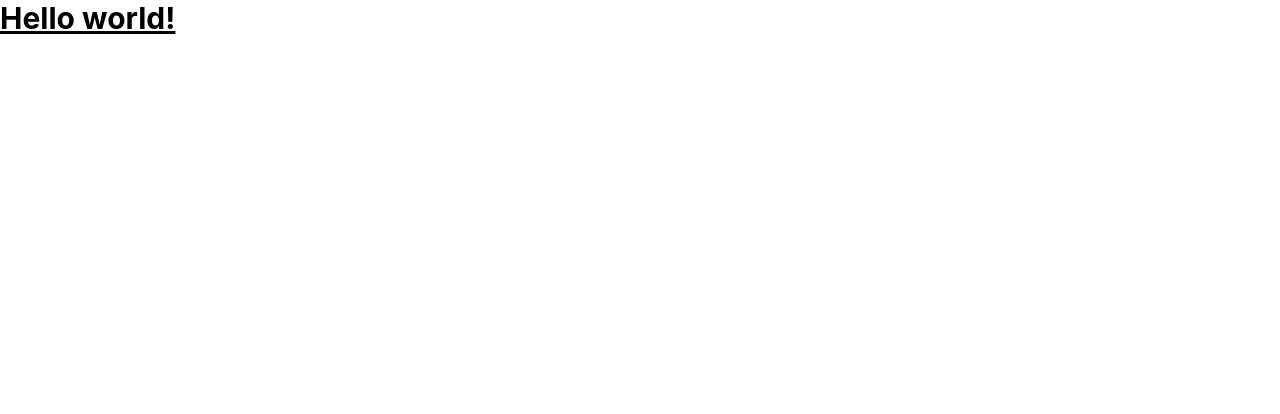
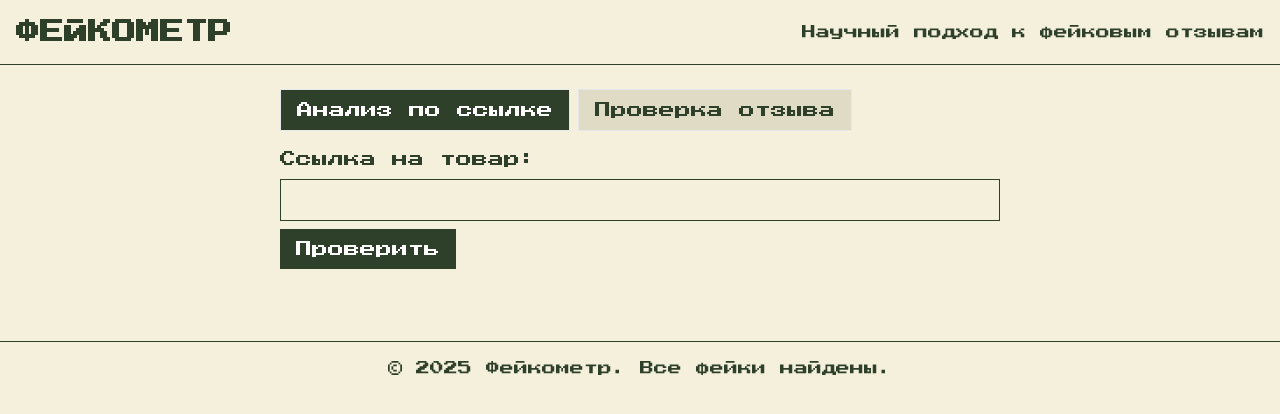
Before and after one commit to koldun256/feikometr, a React (Create React App) app: page / in a window 1280 px wide. Shown: the top 414 px of the page. Built offline with nearby package versions, Linux system fonts and the light colour scheme.

Commit message:
basic layout

```diff
--- a/public/index.html
+++ b/public/index.html
@@ -24,7 +24,8 @@
       work correctly both with client-side routing and a non-root public URL.
       Learn how to configure a non-root public URL by running `npm run build`.
     -->
-    <title>React App</title>
+    <title>ФЕЙКОМЕТР</title>
+    <link href="https://fonts.googleapis.com/css2?family=Press+Start+2P:wght@400;700&display=swap" rel="stylesheet">
   </head>
   <body>
     <noscript>You need to enable JavaScript to run this app.</noscript>
--- a/src/App.js
+++ b/src/App.js
@@ -1,7 +1,21 @@
+import React, { useState } from "react";
+import AppLayout from "./AppLayout";
+import TabsSwitcher from "./TabsSwitcher";
+import LinkAnalyzer from "./LinkAnalyzer";
+
+const ManualCheck = () => (
+  <div className="text-center text-gray-600 mt-10">
+    Функция «Проверка отзыва» скоро будет доступна.
+  </div>
+);
+
 export default function App() {
+  const [activeTab, setActiveTab] = useState("link");
+
   return (
-    <h1 className="text-3xl font-bold underline">
-      Hello world!
-    </h1>
-  )
+    <AppLayout>
+      <TabsSwitcher activeTab={activeTab} onTabChange={setActiveTab} />
+      {activeTab === "link" ? <LinkAnalyzer /> : <ManualCheck />}
+    </AppLayout>
+  );
 }
--- /dev/null
+++ b/src/AppLayout.jsx
@@ -0,0 +1,16 @@
+import React from "react";
+
+export default function AppLayout({ children }) {
+  return (
+    <div className="min-h-screen bg-[#f5f0dc] text-[#2e4029] font-retro">
+      <header className="p-4 border-b border-[#2e4029] flex items-center justify-between">
+        <h1 className="text-2xl font-bold">ФЕЙКОМЕТР</h1>
+        <div className="text-sm">Научный подход к фейковым отзывам</div>
+      </header>
+      <main className="p-6 max-w-3xl mx-auto">{children}</main>
+      <footer className="p-4 border-t border-[#2e4029] text-center text-sm mt-8">
+        © 2025 Фейкометр. Все фейки найдены.
+      </footer>
+    </div>
+  );
+}
--- /dev/null
+++ b/src/Fakeometer.jsx
@@ -0,0 +1,11 @@
+import React from "react";
+
+export default function Fakeometer({ score }) {
+  return (
+    <div className="mt-6 p-4 border border-[#2e4029] bg-[#fffdeb] text-center">
+      <div className="text-lg font-bold">Средняя достоверность</div>
+      <div className="text-3xl mt-2">{score}%</div>
+      <div className="mt-1 text-sm">(по шкале научного прибора)</div>
+    </div>
+  );
+}
--- /dev/null
+++ b/src/LinkAnalyzer.jsx
@@ -0,0 +1,57 @@
+import React, { useState } from "react";
+import ReviewCard from "./ReviewCard";
+import Fakeometer from "./Fakeometer";
+
+export default function LinkAnalyzer() {
+  const [link, setLink] = useState("");
+  const [reviews, setReviews] = useState([]);
+  const [loading, setLoading] = useState(false);
+
+  const handleSubmit = async (e) => {
+    e.preventDefault();
+    setLoading(true);
+    setReviews([]);
+    // fake API simulation
+    setTimeout(() => {
+      setReviews([
+        { text: "Отличный телефон, все как в описании.", score: 92 },
+        { text: "Очень много неработающих функций.", score: 87 },
+        { text: "Советую к приобретению!", score: 90 },
+      ]);
+      setLoading(false);
+    }, 1000);
+  };
+
+  return (
+    <div>
+      <form onSubmit={handleSubmit} className="mb-4">
+        <label className="block mb-2">Ссылка на товар:</label>
+        <input
+          type="url"
+          className="w-full p-2 border border-[#2e4029] bg-[#f5f0dc]"
+          value={link}
+          onChange={(e) => setLink(e.target.value)}
+          required
+        />
+        <button
+          type="submit"
+          className="mt-2 px-4 py-2 bg-[#2e4029] text-white"
+        >
+          Проверить
+        </button>
+      </form>
+      {loading ? (
+        <div>Загрузка…</div>
+      ) : (
+        <>
+          {reviews.map((r, i) => (
+            <ReviewCard key={i} text={r.text} score={r.score} />
+          ))}
+          {reviews.length > 0 && <Fakeometer score={
+            Math.round(reviews.reduce((s, r) => s + r.score, 0) / reviews.length)
+          } />}
+        </>
+      )}
+    </div>
+  );
+}
--- /dev/null
+++ b/src/ReviewCard.jsx
@@ -0,0 +1,10 @@
+import React from "react";
+
+export default function ReviewCard({ text, score }) {
+  return (
+    <div className="border border-[#2e4029] p-3 mb-2 bg-[#fffdeb]">
+      <p>{text}</p>
+      <div className="mt-1 text-right font-bold">Достоверность: {score}%</div>
+    </div>
+  );
+}
--- /dev/null
+++ b/src/TabsSwitcher.jsx
@@ -0,0 +1,24 @@
+import React from "react";
+
+export default function TabsSwitcher({ activeTab, onTabChange }) {
+  return (
+    <div className="flex space-x-2 mb-4">
+      <button
+        className={`px-4 py-2 border ${
+          activeTab === "link" ? "bg-[#2e4029] text-white" : "bg-[#e0dbc4]"
+        }`}
+        onClick={() => onTabChange("link")}
+      >
+        Анализ по ссылке
+      </button>
+      <button
+        className={`px-4 py-2 border ${
+          activeTab === "manual" ? "bg-[#2e4029] text-white" : "bg-[#e0dbc4]"
+        }`}
+        onClick={() => onTabChange("manual")}
+      >
+        Проверка отзыва
+      </button>
+    </div>
+  );
+}
--- a/src/index.css
+++ b/src/index.css
@@ -1,17 +1,3 @@
 @tailwind base;
 @tailwind components;
 @tailwind utilities;
-
-body {
-  margin: 0;
-  font-family: -apple-system, BlinkMacSystemFont, 'Segoe UI', 'Roboto', 'Oxygen',
-    'Ubuntu', 'Cantarell', 'Fira Sans', 'Droid Sans', 'Helvetica Neue',
-    sans-serif;
-  -webkit-font-smoothing: antialiased;
-  -moz-osx-font-smoothing: grayscale;
-}
-
-code {
-  font-family: source-code-pro, Menlo, Monaco, Consolas, 'Courier New',
-    monospace;
-}
--- a/tailwind.config.js
+++ b/tailwind.config.js
@@ -4,7 +4,11 @@ module.exports = {
     "./src/**/*.{js,jsx,ts,tsx}",
   ],
   theme: {
-    extend: {},
+    extend: {
+      fontFamily: {
+        retro: ['"Press Start 2P"', 'monospace'],
+      },
+    },
   },
   plugins: [],
 }
```
